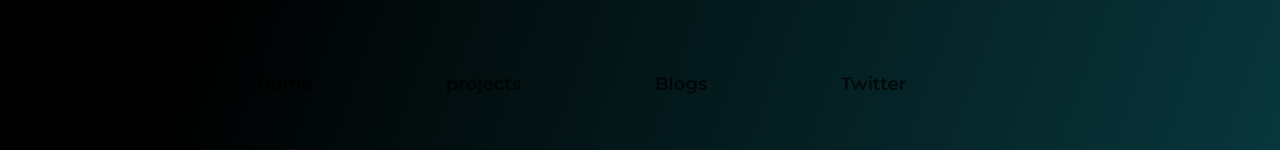
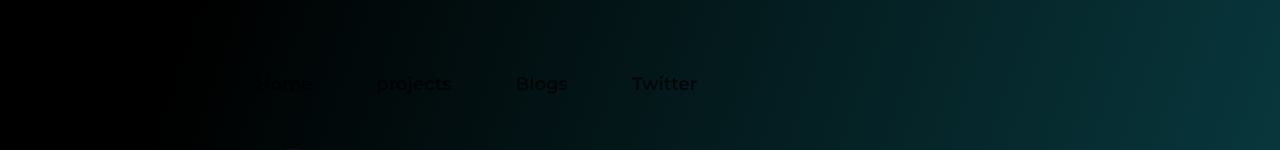
Before and after one commit to Pawank06/pawan, a Next.js app: page / in a window 1280 px wide. Shown: the part 122-272 px from the top of the page. Built offline with nearby package versions, Linux system fonts and the light colour scheme.

Commit message:
added gap between navbar items

```diff
--- a/app/globals.css
+++ b/app/globals.css
@@ -83,7 +83,7 @@ body {
   top: 0;
   left: 50%; /* Center the navbar horizontally */
   transform: translateX(-50%); /* Adjust for centering */
-  z-index: 9999;
+  z-index: 30;
   background: rgba(37, 36, 36, 0.8); /* Darkened background color */
   border: 1px solid rgba(122, 116, 116, 0.363);
   box-shadow: -2px -1px 11px 0px rgba(255, 255, 255, 0.24) inset;
@@ -95,7 +95,7 @@ body {
 }
 
 .nav-bar.active {
-  max-height: 100px; /* Adjust the max-height for the desired drop-down height */
+  max-height: 200px; /* Adjust the max-height for the desired drop-down height */
 }
 
 .nav-bar::before {
--- a/components/Navbar.tsx
+++ b/components/Navbar.tsx
@@ -8,7 +8,7 @@ const Navbar = () => {
 
 
     const changeBackground = () => {
-        if (window.scrollY >= 90) {
+        if (window.scrollY >= 80) {
             setNavbar(true)
         } else {
             setNavbar(false)
@@ -24,7 +24,7 @@ const Navbar = () => {
 
     return (
 
-        <div className={navbar ? 'text-rose-100/100 lg:text-lg md:text-lg text-sm font-bold my-5 nav-bar active flex items-center rounded-xl justify-between px-4 py-5 max-w-3xl w-full md:max-w-2xl lg:max-w-3xl lg:w-full md:w-full ' : 'mb-14 lg:text-lg md:text-lg gap-10 font-semibold'}>
+        <div className={navbar ? 'text-rose-100/100 lg:text-lg  md:text-lg text-sm font-bold my-5 nav-bar active flex items-center rounded-xl justify-between px-4 py-5 max-w-3xl w-full md:max-w-2xl lg:max-w-3xl lg:w-full md:w-full ' : 'mb-14 lg:text-lg md:text-lg gap-10 font-semibold'}>
             {
                 navbar ? <div>
                 <Link href="/" className='hover:text-rose-100/90 opacity-70 hover:underline'>
@@ -33,7 +33,7 @@ const Navbar = () => {
             </div> : ''
             }
 
-            <div className='grid grid-flow-col gap-4'>
+            <div className={navbar ?'grid grid-flow-col gap-10': 'flex gap-16'}>
                 <div className=''>
                     <Link href="/" className='hover:text-rose-100/90 opacity-70 hover:underline'>
                         Home
```
